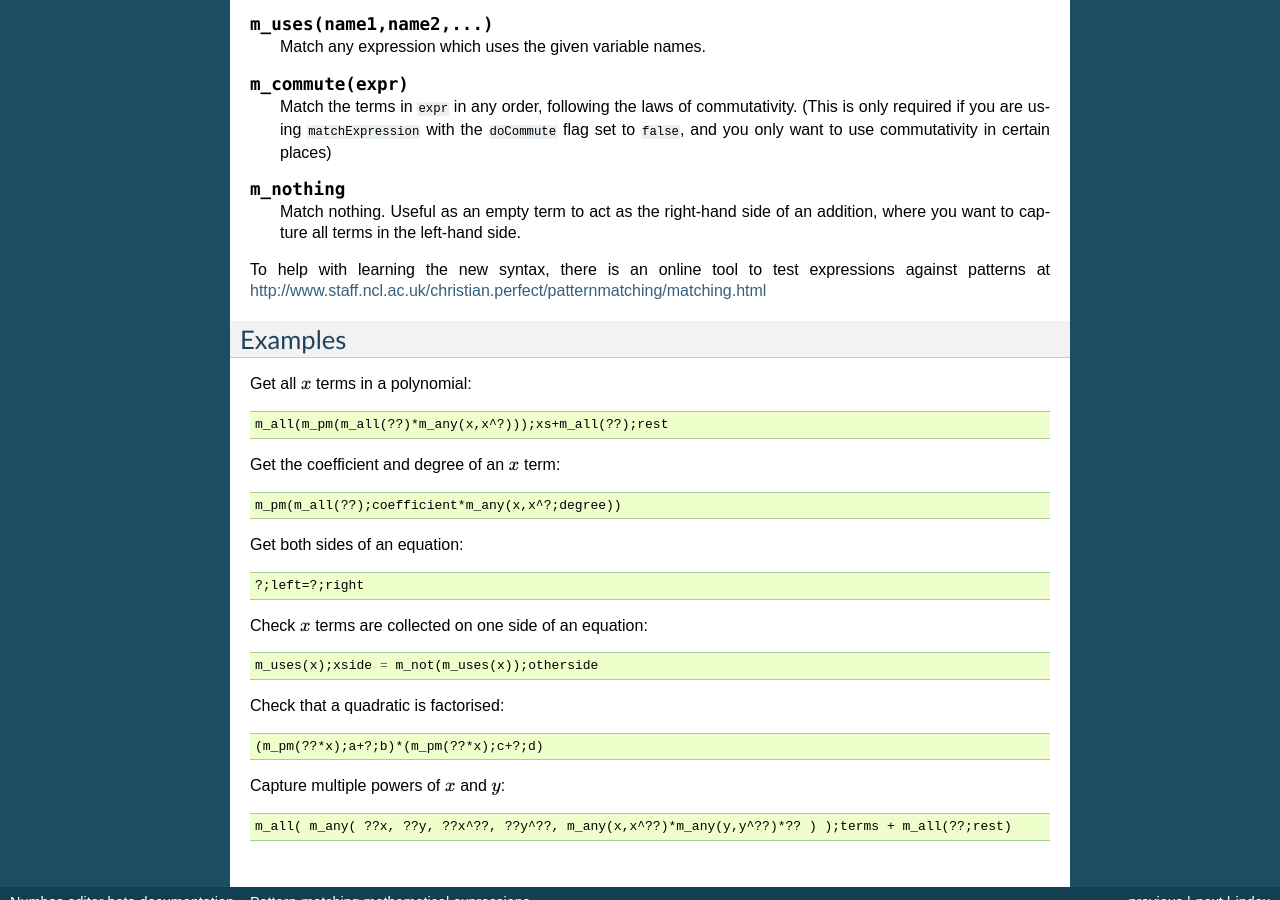
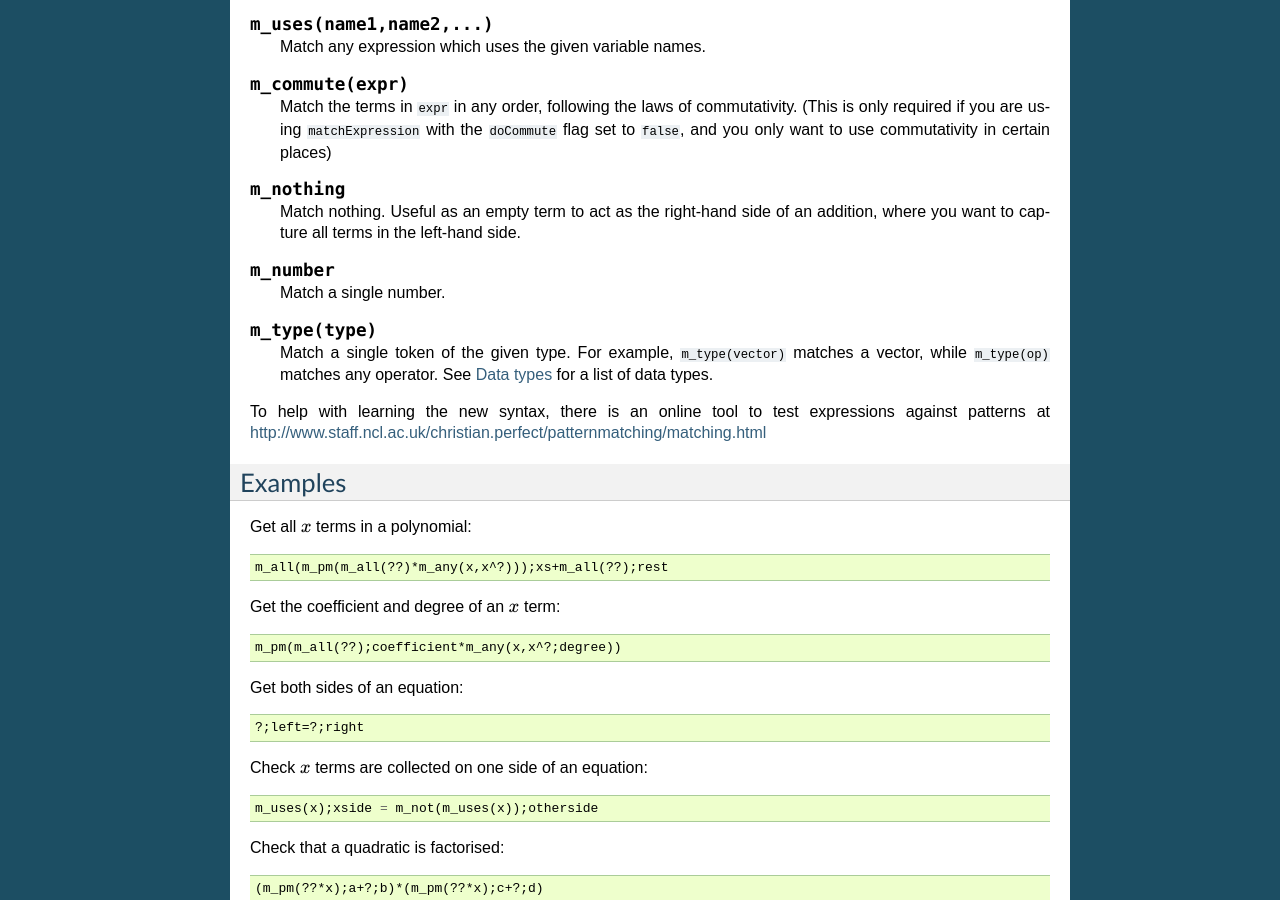
Before and after one commit to numbas/editor-docs, a Sphinx documentation site: the page built from source/pattern-matching.rst, in a window 1280 px wide and 900 px high, scrolled down 1302 px. Built offline with Sphinx 7.4.7, drawn with Linux system fonts in a browser that asks for light colours.

Commit message:
document m_number and m_type pattern-matching commands

```diff
--- a/source/jme-reference.rst
+++ b/source/jme-reference.rst
@@ -38,6 +38,8 @@ This screencast describes which variable names are valid, and gives some advice
 .. raw:: html
 
     <div style="text-align: center;"><iframe src="http://player.vimeo.com/video/59577617" width="600" height="337" frameborder="0" webkitAllowFullScreen mozallowfullscreen allowFullScreen></iframe></div>
+
+.. _jme-data-types:
 
 Data types
 **********
--- a/source/pattern-matching.rst
+++ b/source/pattern-matching.rst
@@ -63,6 +63,14 @@ Pattern-matching syntax
 
     Match nothing. Useful as an empty term to act as the right-hand side of an addition, where you want to capture all terms in the left-hand side.
 
+.. object:: m_number
+
+    Match a single number.
+
+.. object:: m_type(type)
+
+    Match a single token of the given type. For example, ``m_type(vector)`` matches a vector, while ``m_type(op)`` matches any operator. See :ref:`jme-data-types` for a list of data types.
+
 To help with learning the new syntax, there is an online tool to test expressions against patterns at http://www.staff.ncl.ac.uk/christian.perfect/patternmatching/matching.html
 
 Examples
```
